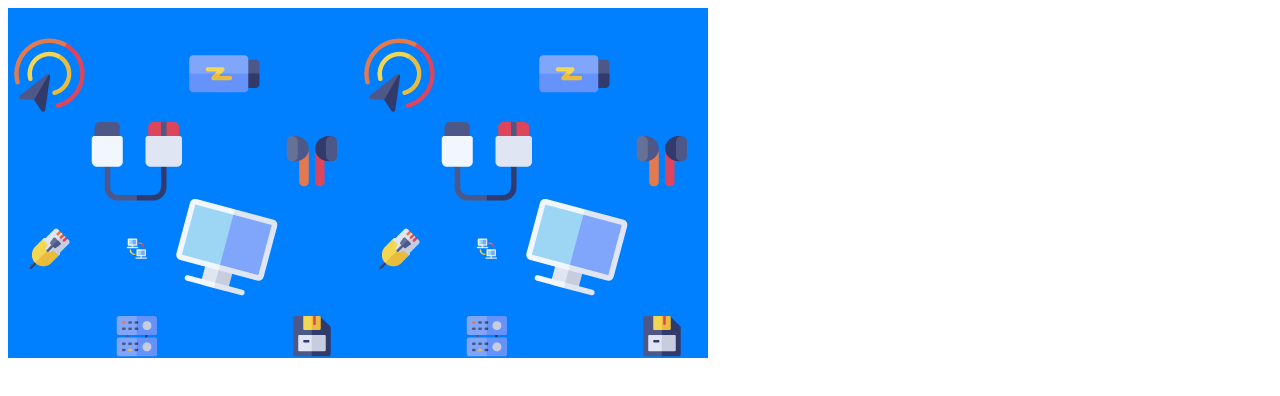
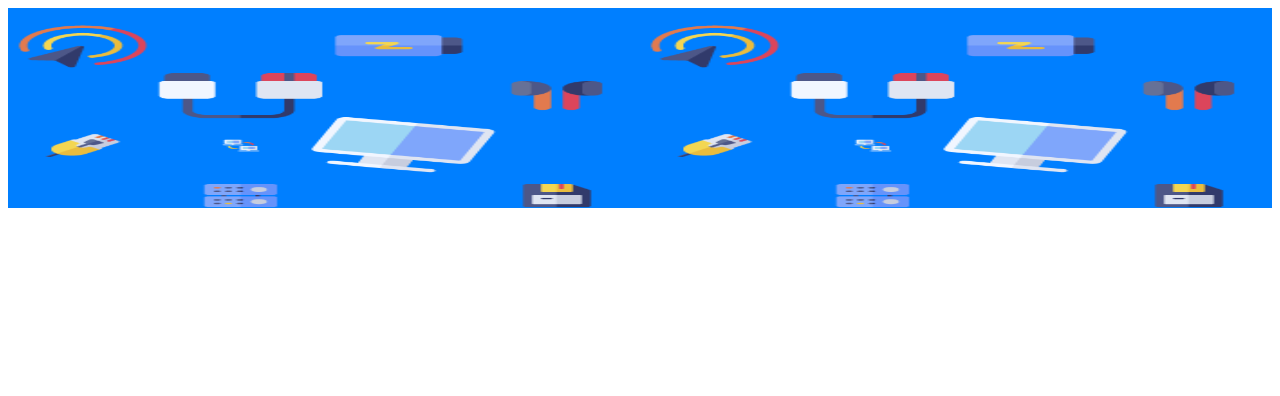
Before and after one commit to Petrus-Olteanu/htmlcss-workfullynews, a plain HTML site: page index.html in a window 1280 px wide. Drawn offline with Linux system fonts and the light colour scheme.

Commit message:
add image header

```diff
--- a/index.html
+++ b/index.html
@@ -8,9 +8,11 @@
     <link href="style.css" rel="stylesheet" type="text/css">
 </head>
 <body>
-        <!--Header-->
-        <header>
+    <!--header-->
+    <header>
+        <div class="container">
             <img src="./img/pattern.png" alt="pattern">
-        </header>
+        </div>
+    </header>
 </body>
 </html>
--- a/style.css
+++ b/style.css
@@ -1,4 +1,7 @@
-img {
+/*header img*/
+.container img{
     background-color: #007fff;
-    background-size:cover;
+    width: 100%;
+    height: 200px;
+
 }
```
